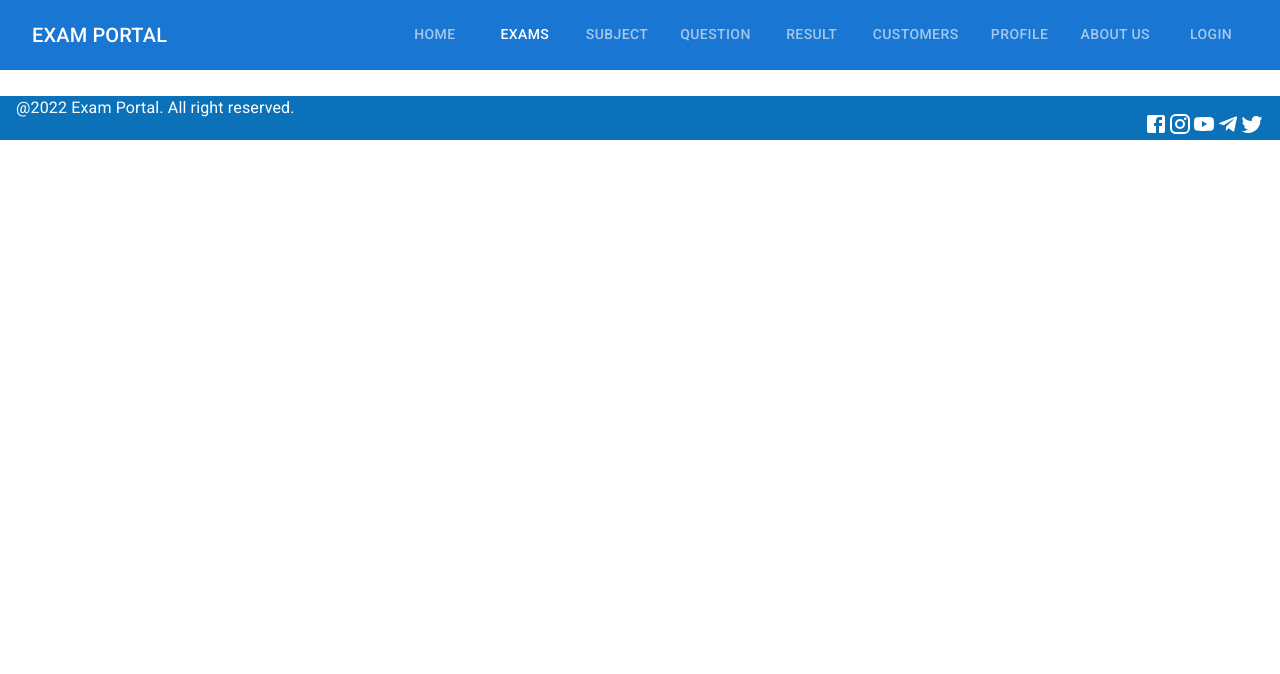
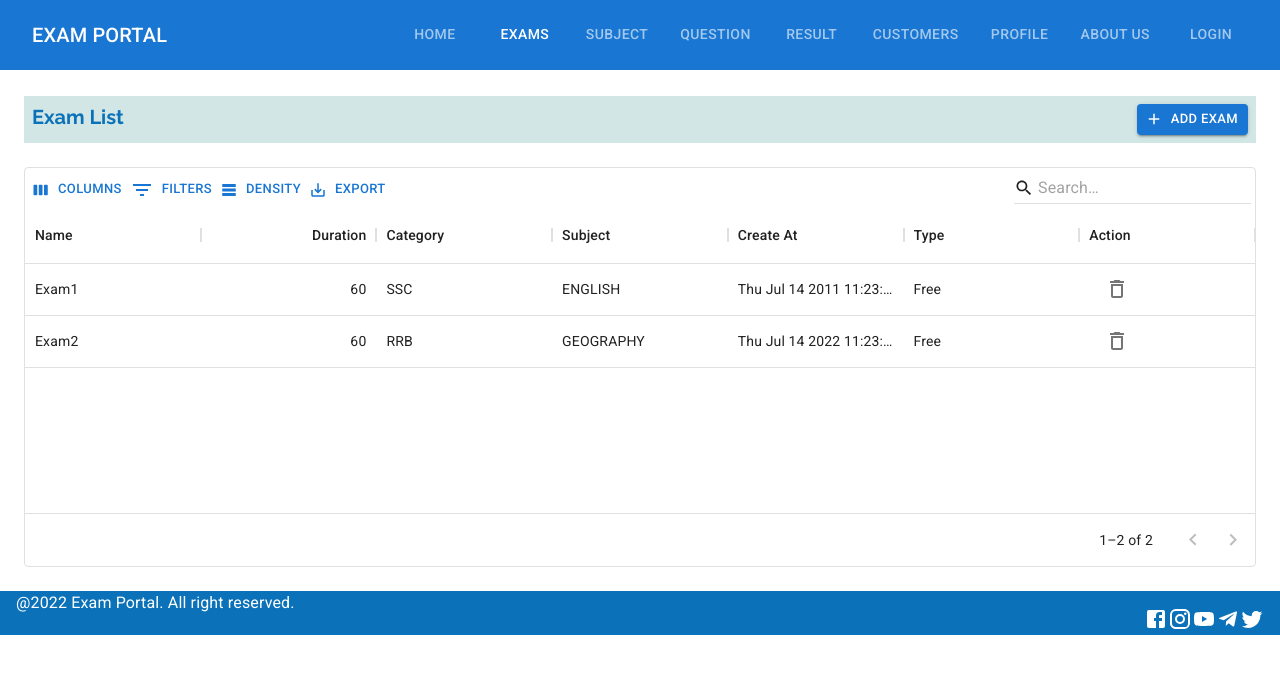
Before and after one commit to shrikantpardhi/exam-portal-material, a React (Create React App) app: page /exams in a window 1280 px wide. Shown: the top 674 px of the page. Built offline with nearby package versions, Linux system fonts and the light colour scheme.

Commit message:
few more steps done

```diff
--- a/src/components/App.js
+++ b/src/components/App.js
@@ -9,6 +9,7 @@ import About from "./About";
 import { User } from "./admin/User";
 import ExamCategory from "./admin/ExamCategory";
 import ExamPage from "./ExamPage";
+import ExamsPage from "./admin/ExamsPage";
 
 function App() {
   const [selectedIndex, setSelectedIndex] = useState(0);
@@ -25,7 +26,7 @@ function App() {
         />
         <Routes>
           <Route exact path="/" element={<LandingPage />} />
-          {/* <Route exact path="/exams" element={<ExamPage />} /> */}
+          <Route exact path="/exams" element={<ExamsPage />} />
           <Route exact path="/subjects" element={<div>subjects</div>} />
           <Route exact path="/questions" element={<div>questions</div>} />
           <Route exact path="/results" element={<div>results</div>} />
--- a/src/components/UI/Theme.js
+++ b/src/components/UI/Theme.js
@@ -18,6 +18,7 @@ export const theme = createTheme({
       paper: `${arcBlue}`,
       card: "#ae7fe3",
       headingBox: "#d1e6e5",
+      body: "#d1e6e5",
     },
     white: {
       main: "#ffffff",
--- /dev/null
+++ b/src/components/admin/ExamsPage.js
@@ -0,0 +1,331 @@
+import React, { useState } from "react";
+import { Box, Typography, Button, Dialog, DialogTitle, DialogContent, TextField, MenuItem, FormHelperText } from "@mui/material";
+import { useTheme } from "@mui/styles";
+import Grid from "@mui/material/Grid";
+import AddIcon from "@mui/icons-material/Add";
+import DeleteIcon from "@mui/icons-material/DeleteOutlined";
+import IconButton from "@mui/material/IconButton";
+import { DataGrid, GridToolbar } from "@mui/x-data-grid";
+import { Formik } from "formik";
+const label = { inputProps: { "aria-label": "Swich User State" } };
+
+const categories = [
+  { id: 1, title: "SSC", premium: 0, totalCount: 15 },
+  { id: 2, title: "UPSC", premium: 0, totalCount: 5 },
+  { id: 3, title: "RBI", premium: 0, totalCount: 20 },
+  { id: 4, title: "RRB", premium: 0, totalCount: 25 },
+  { id: 5, title: "NEET", premium: 1, totalCount: 10 },
+];
+
+const subjects = [
+  { id: 1, title: "SSC", premium: 0, totalCount: 15 },
+  { id: 2, title: "UPSC", premium: 0, totalCount: 5 },
+  { id: 3, title: "RBI", premium: 0, totalCount: 20 },
+  { id: 4, title: "RRB", premium: 0, totalCount: 25 },
+  { id: 5, title: "NEET", premium: 1, totalCount: 10 },
+];
+ const exams = [
+   {
+     exam_id: 1,
+     created: "date",
+     updated: "date",
+     exam_description: "description",
+     exam_duration: 60,
+     exam_end_date: "12/12/2022",
+     exam_title: "Exam 01",
+     is_negative_allowed: 0,
+     is_paid: 0,
+     total_mark: 100,
+     exam_category_id: 1,
+     subject_id: 1,
+   },
+ ];
+const ExamsPage = (props) => {
+    const initialExam = {
+      exam_id: 0,
+      created: null,
+      updated: null,
+      exam_description: null,
+      exam_duration: null,
+      exam_end_date: null,
+      exam_title: "",
+      is_negative_allowed: 0,
+      is_paid: 0,
+      total_mark: null,
+      exam_category_id: null,
+      subject_id: null,
+    };
+  const theme = useTheme();
+  const [openDialog, setOpenDialog] = React.useState(false);
+  const [loading, setLoading] = useState(false);
+  const [currentExam, setCurrentExam] = useState(initialExam);
+
+  const handleClickOpen = () => {
+    setOpenDialog(true);
+  };
+
+   const handleClose = () => {
+     setOpenDialog(false);
+   };
+
+  const handleDelete = (row) => () => {
+    console.log(row);
+  };
+
+  const columns = [
+    { field: "id", headerName: "ID", hide: true },
+    {
+      field: "exam_title",
+      headerName: "Name",
+      flex: 1,
+      hideable: false,
+    },
+    {
+      field: "exam_duration",
+      headerName: "Duration",
+      type: "number",
+      flex: 1,
+    },
+    {
+      field: "exam_category_name",
+      headerName: "Category",
+      flex: 1,
+    },
+    {
+      field: "subject_title",
+      headerName: "Subject",
+      flex: 1,
+    },
+    {
+      field: "created",
+      headerName: "Create At",
+      flex: 1,
+    },
+    {
+      field: "is_paid",
+      headerName: "Type",
+      flex: 1,
+    },
+    {
+      field: "action",
+      headerName: "Action",
+      description: "Disable or  Delete",
+      sortable: false,
+      renderCell: ({ row }) => {
+        return [
+          // <Switch {...label} checked onChange={handleSwitchState(row)} />,
+          <IconButton sx={{ ml: 1 }} onClick={handleDelete(row)}>
+            <DeleteIcon />
+          </IconButton>,
+        ];
+      },
+      flex: 1,
+    },
+  ];
+
+  const rows = [
+    {
+      id: 1,
+      exam_title: "Exam1",
+      exam_duration: 60,
+      exam_category_name: "SSC",
+      subject_title: "ENGLISH",
+      created: new Date("2011-07-14 11:23:00"),
+      is_paid: "Free",
+    },
+    {
+      id: 2,
+      exam_title: "Exam2",
+      exam_duration: 60,
+      exam_category_name: "RRB",
+      subject_title: "GEOGRAPHY",
+      created: new Date("2022-07-14 11:23:00"),
+      is_paid: "Free",
+    },
+  ];
+  return (
+    <>
+      <Box
+        sx={{
+          m: 3,
+          width: "auto",
+          height: "auto",
+        }}
+      >
+        <Box sx={{ backgroundColor: theme.palette.background.headingBox }}>
+          <Grid
+            container
+            justifyContent="space-between"
+            sx={{ p: 1, marginBottom: 3 }}
+          >
+            <Grid item>
+              <Typography sx={{ ...theme.typography.h5 }}>Exam List</Typography>
+            </Grid>
+            <Grid item>
+              <Button
+                variant="contained"
+                onClick={handleClickOpen}
+                startIcon={<AddIcon />}
+                size="small"
+              >
+                Add Exam
+              </Button>
+            </Grid>
+          </Grid>
+        </Box>
+        <Box sx={{ height: 400 }}>
+          <DataGrid
+            rows={rows}
+            columns={columns}
+            pageSize={5}
+            components={{
+              Toolbar: GridToolbar,
+            }}
+            componentsProps={{
+              toolbar: { showQuickFilter: true },
+            }}
+            loading={loading}
+            rowsPerPageOptions={[5]}
+            experimentalFeatures={{ newEditingApi: true }}
+          />
+        </Box>
+      </Box>
+
+      <Dialog open={openDialog} onClose={handleClose} fullWidth>
+        <DialogTitle>
+          <Typography
+            sx={{
+              ...theme.typography.h5,
+              fontSize: "1.25rem",
+              textAlign: "center",
+            }}
+          >
+            {currentExam.exam_title.length !== 0 ? "Edit Exam" : "Add Exam"}
+          </Typography>
+        </DialogTitle>
+        <DialogContent>
+          <Formik
+            initialValues={{ category: "", premium: "0" }}
+            validate={(values) => {
+              const errors = {};
+              if (!values.category) {
+                errors.category = "Required";
+              } else if (
+                !/^[A-Za-z]{3,15}([\w ]{1}[0-9]{2})?$/i.test(values.category)
+              ) {
+                errors.category =
+                  "Name must minimun atleast 3 character long (can be added number 2 character long). ex. EXAM 12";
+              }
+              return errors;
+            }}
+            onSubmit={(values, { setSubmitting }) => {
+              //save data here
+              //   setCategories([
+              //     ...categories,
+              //     { id: "6", title: values.category },
+              //   ]);
+              handleClose(false);
+              //   setTimeout(() => {
+              //     setSubmitting(false);
+              //     handleClose();
+              //   }, 400);
+            }}
+          >
+            {({
+              values,
+              errors,
+              touched,
+              handleChange,
+              handleBlur,
+              handleSubmit,
+              isSubmitting,
+              /* and other goodies */
+            }) => (
+              <form noValidate onSubmit={handleSubmit} sx={{ marginTop: 1 }}>
+                <TextField
+                  fullWidth
+                  error={Boolean(touched.category && errors.category)}
+                  variant="outlined"
+                  id="category-name"
+                  type="category"
+                  value={values.category}
+                  name="category"
+                  onBlur={handleBlur}
+                  onChange={handleChange}
+                  label="Category Name"
+                  inputProps={{}}
+                  sx={{ m: 1 }}
+                />
+                {touched.category && errors.category && (
+                  <FormHelperText
+                    sx={{ m: 1 }}
+                    error
+                    id="helper-text-category-name"
+                  >
+                    {errors.category}
+                  </FormHelperText>
+                )}
+
+                <TextField
+                  fullWidth
+                  error={Boolean(touched.premium && errors.premium)}
+                  variant="outlined"
+                  id="premium-id"
+                  type="premium"
+                  value={values.premium}
+                  name="premium"
+                  onBlur={handleBlur}
+                  onChange={handleChange}
+                  label="Select Premium"
+                  inputProps={{}}
+                  select
+                  sx={{ m: 1 }}
+                >
+                  <MenuItem sx={{ m: 1 }} key="0" value="0">
+                    Free
+                  </MenuItem>
+                  <MenuItem sx={{ m: 1 }} key="1" value="1">
+                    Premium
+                  </MenuItem>
+                </TextField>
+                {touched.premium && errors.premium && (
+                  <FormHelperText
+                    sx={{ m: 1 }}
+                    error
+                    id="helper-text-premium-id"
+                  >
+                    {errors.premium}
+                  </FormHelperText>
+                )}
+
+                <Grid
+                  container
+                  justifyContent="space-between"
+                  sx={{ marginTop: 1 }}
+                >
+                  <Grid item>
+                    <Button variant="text" onClick={handleClose}>
+                      Cancel
+                    </Button>
+                  </Grid>
+                  <Grid item>
+                    <Button
+                      variant="contained"
+                      disabled={isSubmitting}
+                      type="submit"
+                      disableElevation
+                    >
+                      Save
+                    </Button>
+                  </Grid>
+                </Grid>
+              </form>
+            )}
+          </Formik>
+        </DialogContent>
+      </Dialog>
+    </>
+  );
+};
+
+export default ExamsPage;
--- a/src/components/admin/User.js
+++ b/src/components/admin/User.js
@@ -1,7 +1,11 @@
 import React, { useState } from "react";
 import { Typography } from "@mui/material";
 import { useTheme } from "@mui/styles";
-import { DataGrid, GridToolbar } from "@mui/x-data-grid";
+import {
+  DataGrid,
+  GridToolbar,
+
+} from "@mui/x-data-grid";
 import Box from "@mui/material/Box";
 import Switch from "@mui/material/Switch";
 import DeleteIcon from "@mui/icons-material/DeleteOutlined";
@@ -22,28 +26,33 @@ export const User = (props) => {
   };
 
   const columns = [
-    { field: "id", headerName: "ID", width: 90 },
+    { field: "id", headerName: "ID", hide: true },
     {
       field: "firstName",
       headerName: "First name",
       width: 150,
+      hideable: false,
+      flex: 1,
     },
     {
       field: "lastName",
       headerName: "Last name",
       width: 150,
+      flex: 1,
     },
     {
       field: "age",
       headerName: "Age",
       type: "number",
       width: 110,
+      flex: 1,
     },
     {
       field: "fullName",
       headerName: "Full name",
       sortable: false,
       width: 160,
+      flex: 1,
       valueGetter: (params) =>
         `${params.row.firstName || ""} ${params.row.lastName || ""}`,
     },
@@ -53,6 +62,7 @@ export const User = (props) => {
       description: "Disable or  Delete",
       sortable: false,
       width: 160,
+      flex: 1,
       renderCell: ({ row }) => {
         return [
           <Switch {...label} checked onChange={handleSwitchState(row)} />,
@@ -91,7 +101,7 @@ export const User = (props) => {
       >
         User List
       </Typography>
-      <Box sx={{ height: 400, margin: "1em", width: "100%" }}>
+      <Box sx={{ height: 400,  }}>
         <DataGrid
           rows={rows}
           columns={columns}
```
